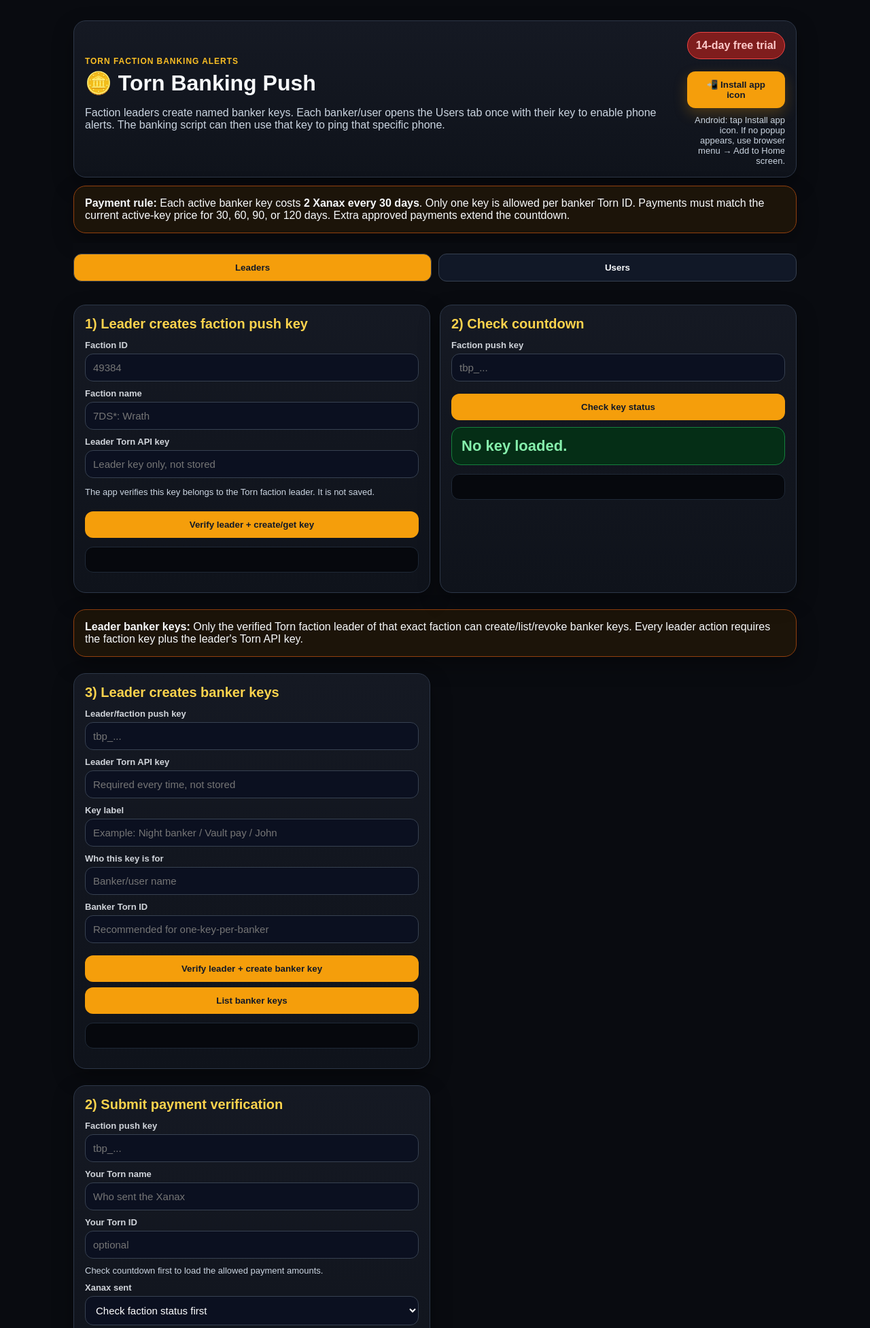
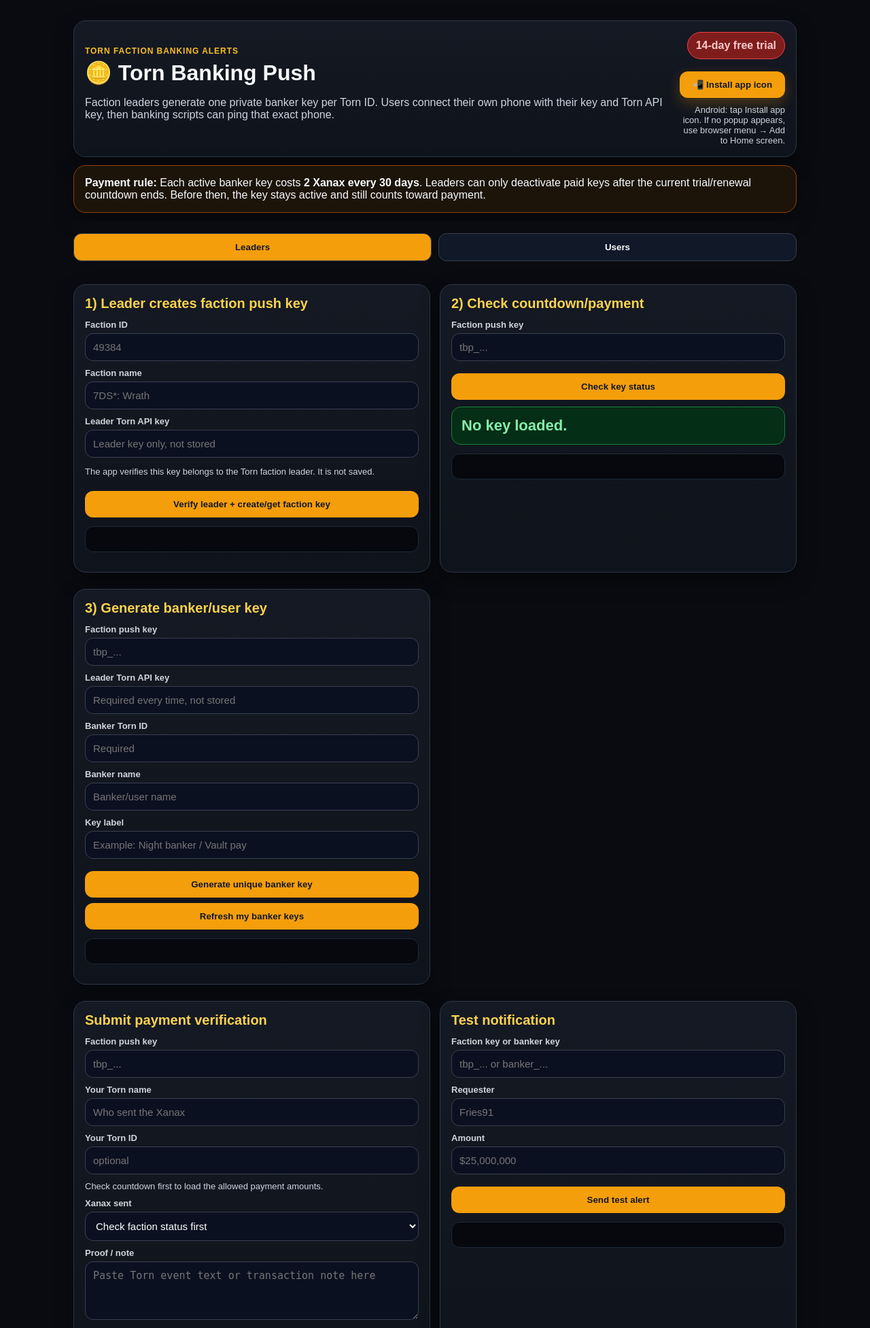
Before and after one commit to Fries91/torn-banking-push, a Flask app: page / in a window 1280 px wide. Shown: the top 1953 px of the page at 68% size. Run offline with Flask 3, Linux system fonts and the light colour scheme.

Commit message:
Update index.html content and structure

```diff
--- a/templates/index.html
+++ b/templates/index.html
@@ -4,15 +4,12 @@
   <meta charset="utf-8" />
   <meta name="viewport" content="width=device-width, initial-scale=1" />
   <title>{{ app_name }}</title>
-
   <link rel="manifest" href="/static/manifest.json" />
   <link rel="stylesheet" href="/static/style.css" />
-
   <meta name="theme-color" content="#111827" />
   <meta name="mobile-web-app-capable" content="yes" />
   <meta name="apple-mobile-web-app-capable" content="yes" />
   <meta name="apple-mobile-web-app-title" content="Bank Push" />
-
   <link rel="icon" type="image/png" sizes="192x192" href="/static/icon-192.png" />
   <link rel="icon" type="image/png" sizes="512x512" href="/static/icon-512.png" />
   <link rel="apple-touch-icon" href="/static/apple-touch-icon.png" />
@@ -23,9 +20,8 @@
       <div>
         <div class="kicker">Torn faction banking alerts</div>
         <h1>🪙 {{ app_name }}</h1>
-        <p>Faction leaders create named banker keys. Each banker/user opens the Users tab once with their key to enable phone alerts. The banking script can then use that key to ping that specific phone.</p>
+        <p>Faction leaders generate one private banker key per Torn ID. Users connect their own phone with their key and Torn API key, then banking scripts can ping that exact phone.</p>
       </div>
-
       <div class="heroActions">
         <div class="badge">14-day free trial</div>
         <button id="installAppBtn" class="installBtn">📲 Install app icon</button>
@@ -34,7 +30,7 @@
     </section>
 
     <section class="card notice">
-      <b>Payment rule:</b> Each active banker key costs <b>2 Xanax every 30 days</b>. Only one key is allowed per banker Torn ID. Payments must match the current active-key price for 30, 60, 90, or 120 days. Extra approved payments extend the countdown.
+      <b>Payment rule:</b> Each active banker key costs <b>2 Xanax every 30 days</b>. Leaders can only deactivate paid keys after the current trial/renewal countdown ends. Before then, the key stays active and still counts toward payment.
     </section>
 
     <div class="tabs">
@@ -50,12 +46,12 @@
           <label>Faction name <input id="regFactionName" placeholder="7DS*: Wrath" /></label>
           <label>Leader Torn API key <input id="regLeaderApiKey" type="password" placeholder="Leader key only, not stored" /></label>
           <p class="small">The app verifies this key belongs to the Torn faction leader. It is not saved.</p>
-          <button id="registerFactionBtn">Verify leader + create/get key</button>
+          <button id="registerFactionBtn">Verify leader + create/get faction key</button>
           <pre id="registerOut"></pre>
         </div>
 
         <div class="card">
-          <h2>2) Check countdown</h2>
+          <h2>2) Check countdown/payment</h2>
           <label>Faction push key <input id="statusToken" placeholder="tbp_..." /></label>
           <button id="statusBtn">Check key status</button>
           <div id="countdown" class="countdown">No key loaded.</div>
@@ -63,20 +59,16 @@
         </div>
       </section>
 
-      <section class="card notice">
-        <b>Leader banker keys:</b> Only the verified Torn faction leader of that exact faction can create/list/revoke banker keys. Every leader action requires the faction key plus the leader's Torn API key.
-      </section>
-
       <section class="grid">
         <div class="card">
-          <h2>3) Leader creates banker keys</h2>
-          <label>Leader/faction push key <input id="leaderKeyToken" placeholder="tbp_..." /></label>
+          <h2>3) Generate banker/user key</h2>
+          <label>Faction push key <input id="leaderKeyToken" placeholder="tbp_..." /></label>
           <label>Leader Torn API key <input id="leaderApiKey" type="password" placeholder="Required every time, not stored" /></label>
-          <label>Key label <input id="bankerKeyLabel" placeholder="Example: Night banker / Vault pay / John" /></label>
-          <label>Who this key is for <input id="bankerKeyName" placeholder="Banker/user name" /></label>
-          <label>Banker Torn ID <input id="bankerKeyTornId" placeholder="Recommended for one-key-per-banker" /></label>
-          <button id="createBankerKeyBtn">Verify leader + create banker key</button>
-          <button id="listBankerKeysBtn">List banker keys</button>
+          <label>Banker Torn ID <input id="bankerKeyTornId" placeholder="Required" /></label>
+          <label>Banker name <input id="bankerKeyName" placeholder="Banker/user name" /></label>
+          <label>Key label <input id="bankerKeyLabel" placeholder="Example: Night banker / Vault pay" /></label>
+          <button id="createBankerKeyBtn">Generate unique banker key</button>
+          <button id="listBankerKeysBtn">Refresh my banker keys</button>
           <div id="bankerKeysList"></div>
           <pre id="bankerKeyOut"></pre>
         </div>
@@ -87,12 +79,13 @@
       <section class="grid">
         <div class="card">
           <h2>1) User connects phone</h2>
-          <p class="small">Use the banker_ key your leader gave you. One key = one phone registration. Alerts sent with your key go only to your registered phone.</p>
+          <p class="small">Enter the banker_ key from your leader and your own Torn API key. The API key is only used to verify this key belongs to your Torn ID and faction.</p>
           <label>Your banker key <input id="deviceToken" placeholder="banker_..." /></label>
-          <label>Your Torn name <input id="deviceName" placeholder="Your name" /></label>
-          <label>Your Torn ID <input id="deviceTornId" placeholder="optional" /></label>
-          <input id="deviceRole" type="hidden" value="banker" />
+          <label>Your Torn API key <input id="userApiKey" type="password" placeholder="Your key, not stored" /></label>
+          <button id="userStatusBtn">Check my key</button>
           <button id="enablePushBtn">Enable phone alerts</button>
+          <button id="disableNotifyBtn">Deactivate my notifications</button>
+          <button id="enableNotifyBtn">Activate my notifications</button>
           <pre id="deviceOut"></pre>
         </div>
       </section>
@@ -100,32 +93,30 @@
 
     <section class="grid">
       <div class="card">
-        <h2>2) Submit payment verification</h2>
+        <h2>Submit payment verification</h2>
         <label>Faction push key <input id="payToken" placeholder="tbp_..." /></label>
         <label>Your Torn name <input id="payName" placeholder="Who sent the Xanax" /></label>
         <label>Your Torn ID <input id="payTornId" placeholder="optional" /></label>
         <div class="small" id="payPriceHint">Check countdown first to load the allowed payment amounts.</div>
         <label>Xanax sent
-          <select id="payAmount">
-            <option value="">Check faction status first</option>
-          </select>
+          <select id="payAmount"><option value="">Check faction status first</option></select>
         </label>
         <label>Proof / note <textarea id="payProof" placeholder="Paste Torn event text or transaction note here"></textarea></label>
         <button id="paymentBtn">Submit for Fries91 approval</button>
         <pre id="paymentOut"></pre>
       </div>
-    </section>
 
-    <section class="grid">
       <div class="card">
-        <h2>3) Test banking alert</h2>
-        <label>Faction push key or banker key <input id="testToken" placeholder="tbp_... or banker_..." /></label>
+        <h2>Test notification</h2>
+        <label>Faction key or banker key <input id="testToken" placeholder="tbp_... or banker_..." /></label>
         <label>Requester <input id="testRequester" placeholder="Fries91" /></label>
         <label>Amount <input id="testAmount" placeholder="$25,000,000" /></label>
         <button id="testBtn">Send test alert</button>
         <pre id="testOut"></pre>
       </div>
+    </section>
 
+    <section class="grid">
       <div class="card admin">
         <h2>Fries91 admin</h2>
         <label>Admin password <input id="adminPass" type="password" placeholder="ADMIN_PASSWORD" /></label>
```
